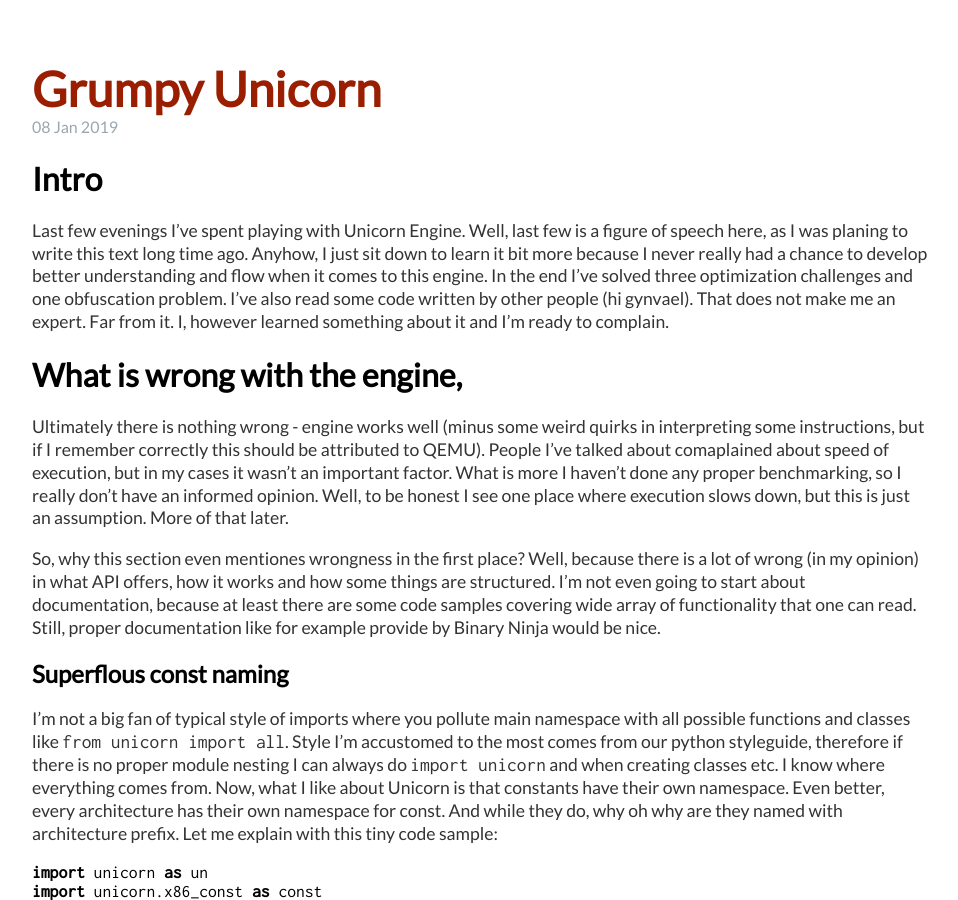
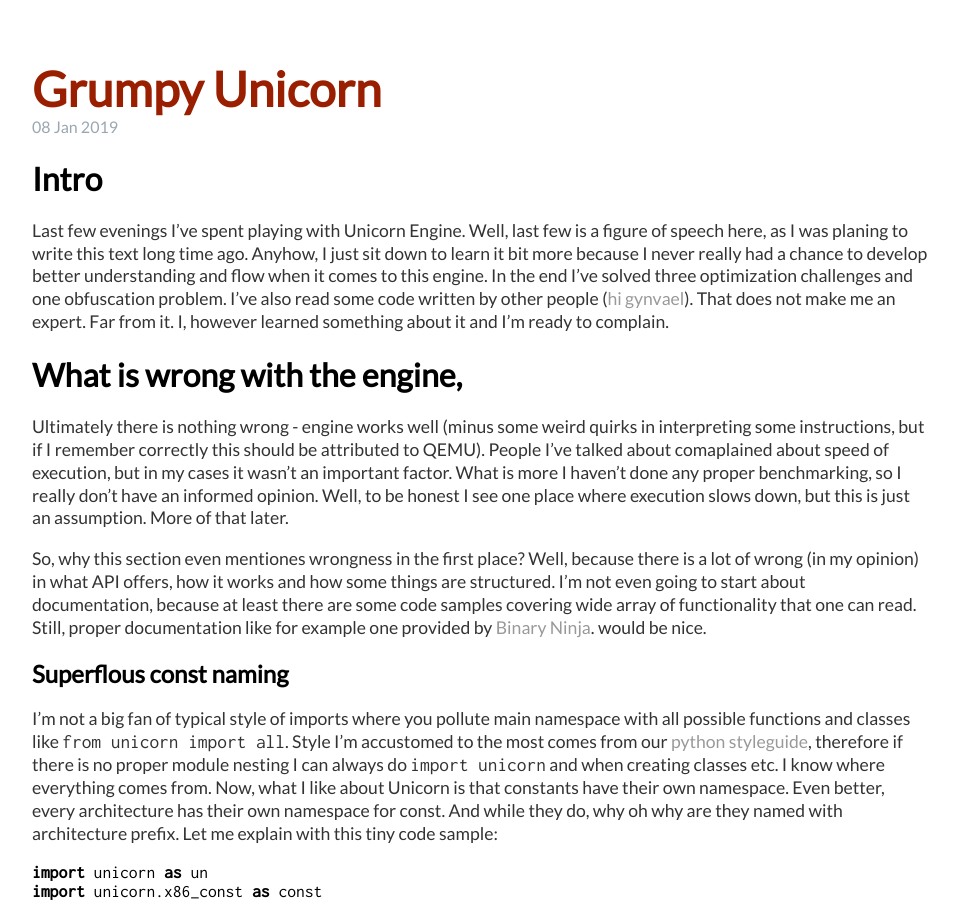
Before and after one commit to carstein/carstein.github.io, a Jekyll site: the page built from _posts/2019-01-08-grumpy-unicorn.md, in a window 1280 px wide and 900 px high. Shown: the whole window, without its empty margins (160-1118 px from the left). Built offline with Jekyll 4.4.1, drawn with Linux system fonts in a browser that asks for light colours.

Commit message:
adding links to post

````diff
--- a/_posts/2019-01-08-grumpy-unicorn.md
+++ b/_posts/2019-01-08-grumpy-unicorn.md
@@ -6,17 +6,17 @@
 # Intro
 Last few evenings I've spent playing with Unicorn Engine. Well, last few is a figure of speech here, as I was planing to write this text long time ago.
 Anyhow, I just sit down to learn it bit more because I never really had a chance to develop better understanding and flow when it comes to this engine.
-In the end I've solved three optimization challenges and one obfuscation problem. I've also read some code written by other people (hi gynvael). That does not make me an expert. Far from it. I, however learned something about it and I'm ready to complain.
+In the end I've solved three optimization challenges and one obfuscation problem. I've also read some code written by other people ([hi gynvael](https://gynvael.coldwind.pl/?blog=1)). That does not make me an expert. Far from it. I, however learned something about it and I'm ready to complain.
 
 # What is wrong with the engine,
 Ultimately there is nothing wrong - engine works well (minus some weird quirks in interpreting some instructions, but if I remember correctly this should be attributed to QEMU).
 People I've talked about comaplained about speed of execution, but in my cases it wasn't an important factor. What is more I haven't done any proper benchmarking, so I really don't have an informed opinion. Well, to be honest I see one place where execution slows down, but this is just an assumption. More of that later.
 
-So, why this section even mentiones wrongness in the first place? Well, because there is a lot of wrong (in my opinion) in what API offers, how it works and how some things are structured. I'm not even going to start about documentation, because at least there are some code samples covering wide array of functionality that one can read. Still, proper documentation like for example provide by Binary Ninja would be nice.
+So, why this section even mentiones wrongness in the first place? Well, because there is a lot of wrong (in my opinion) in what API offers, how it works and how some things are structured. I'm not even going to start about documentation, because at least there are some code samples covering wide array of functionality that one can read. Still, proper documentation like for example one provided by [Binary Ninja](https://api.binary.ninja). would be nice.
 
 ## Superflous const naming
 I'm not a big fan of typical style of imports where you pollute main namespace with all possible functions and classes like `from unicorn import all`.
-Style I'm accustomed to the most comes from our python styleguide, therefore if there is no proper module nesting I can always do `import unicorn` and when creating classes etc. I know where everything comes from.
+Style I'm accustomed to the most comes from our [python styleguide](http://http://google.github.io/styleguide/pyguide.html), therefore if there is no proper module nesting I can always do `import unicorn` and when creating classes etc. I know where everything comes from.
 Now, what I like about Unicorn is that constants have their own namespace. Even better, every architecture has their own namespace for const. And while they do, why oh why are they named with architecture prefix. Let me explain with this tiny code sample:
 
 ```python
````
